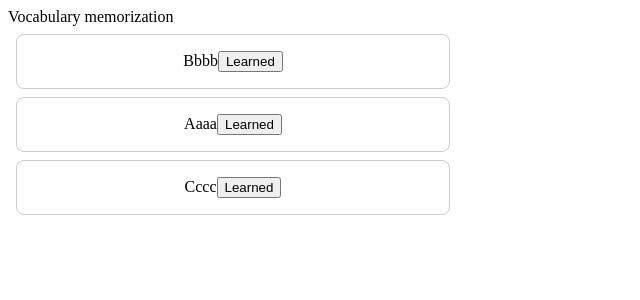
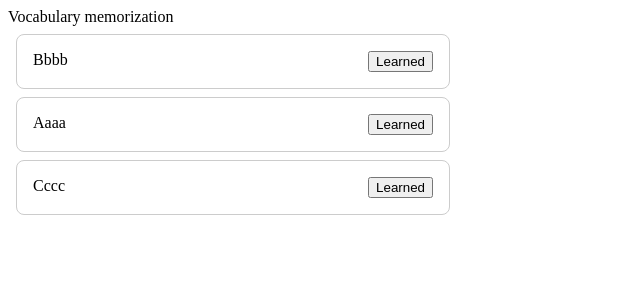
Before and after one commit to XoDeR/VocMemo, a React (Create React App) app: page / in a window 1280 px wide. Shown: the top 300 px of the page, without its empty margins (0-640 px from the left). Built offline with nearby package versions, Linux system fonts and the light colour scheme.

Commit message:
Moved button to the right of the div

```diff
--- a/src/Flashcard.js
+++ b/src/Flashcard.js
@@ -9,12 +9,18 @@ const Flashcard = ({ word, definition, learned, onLearn }) => {
   };
 
   return (
-    <div className="flashcard" onClick={handleClick}>
+    <div
+      className="flashcard"
+      onClick={handleClick}
+      style={{ display: "flex" }}
+    >
       {showDefinition ? definition : word}
       {learned ? (
-        <div>Learned!</div>
+        <div style={{ marginLeft: "auto" }}>Learned!</div>
       ) : (
-        <button onClick={onLearn}>Learned</button>
+        <button onClick={onLearn} style={{ marginLeft: "auto" }}>
+          Learned
+        </button>
       )}
     </div>
   );
```
